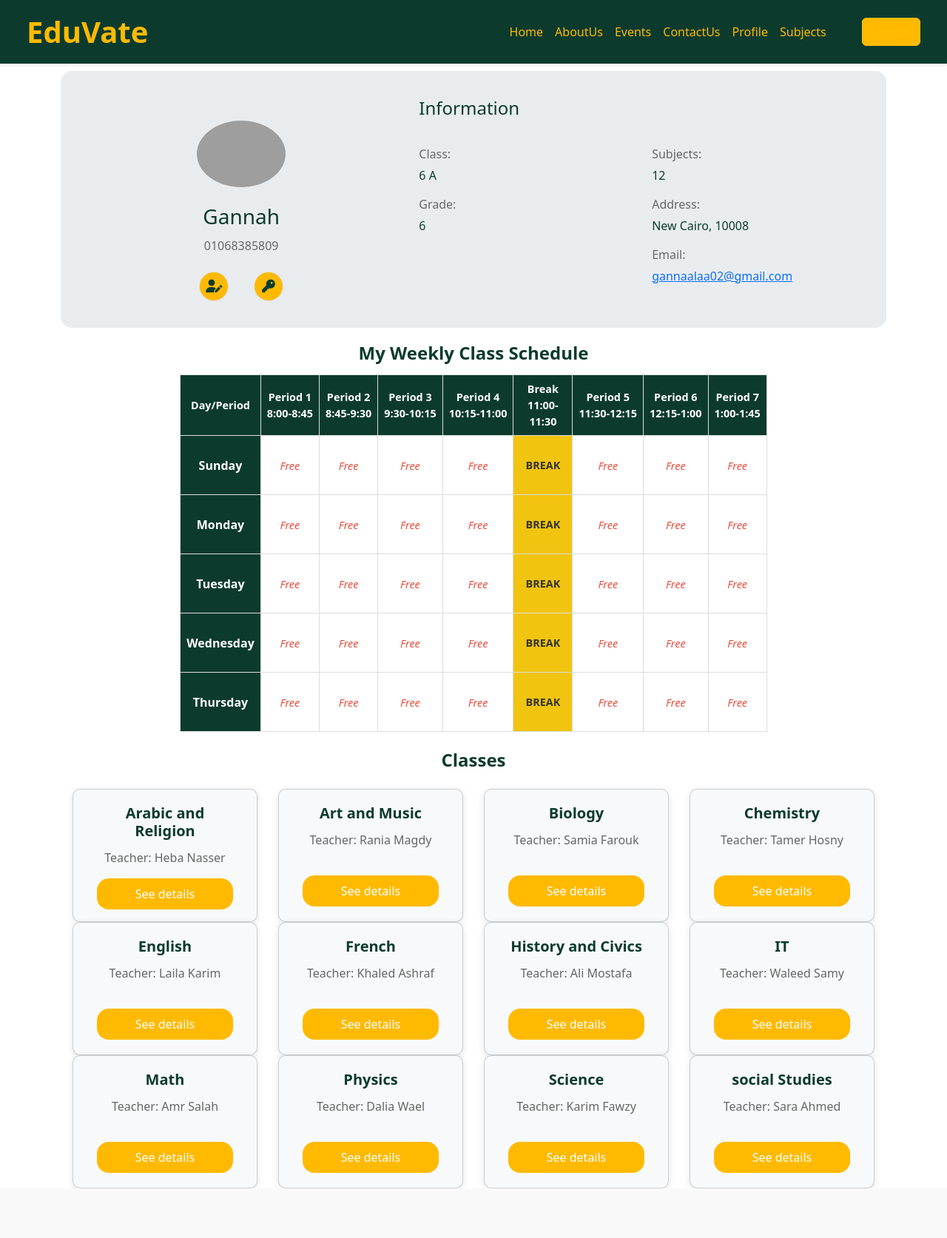
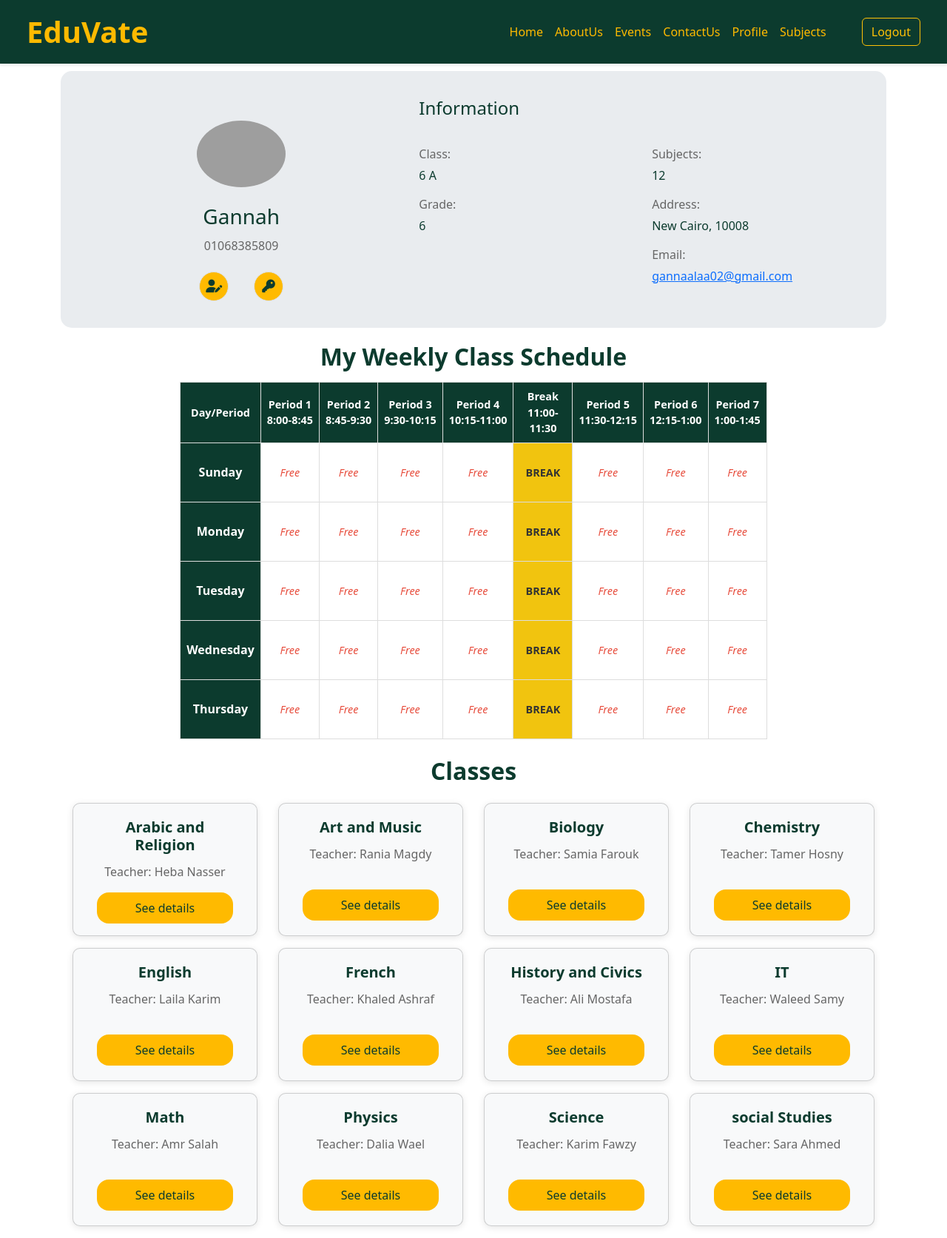
Before and after one commit to Gannah-Alaa/EduVate, a PHP site: page /phpmailer/Profile.php in a window 1280 px wide. Shown: the whole page at 74% size. Before the commit the page ends 1606 px from the top, so only its background shows below. Run offline with PHP 8.4, Linux system fonts and the light colour scheme; a user stored in the database is signed in; data comes from the database, SQL or seed files in the repository; grey boxes are pictures that could not be loaded.

Commit message:
Update profileOmaima.css

```diff
--- a/Student/CSS/profileOmaima.css
+++ b/Student/CSS/profileOmaima.css
@@ -96,13 +96,17 @@
 
 
 
-.btn{
+.rounded-full{
     background-color:#FFBA00;
+    color: #0C3B2E;
 }
 
 
+
+
 .card {
-    transition: transform 0.3s ease, box-shadow 0.3s ease;
+    transition: transform 0.3s ease;
+    box-shadow: 0.3s ease;
 }
 
 .card:hover {
@@ -145,7 +149,7 @@
     color: var(--secondary-color);
     margin: 15px 0;
     font-weight: 600;
-    font-size: 1.5rem;
+    font-size: 2rem;
 }
 
 .timetable {
@@ -234,7 +238,6 @@
 .card {
     width: 250px !important;
     height: 180px !important;
-    margin: 0 !important;
     display: flex;
     flex-direction: column;
     background-color: #fff;
@@ -270,7 +273,7 @@
 
 .card .btn {
     background-color: #FFBA00;
-    color: #fff;
+    color: #0C3B2E;
     padding: 0.5rem 1rem;
     text-decoration: none;
     transition: background-color 0.3s ease;
@@ -278,7 +281,7 @@
 }
 
 .card .btn:hover {
-    background-color: #e5a800;
+    background-color: #f8c63b;
 }
 
 /* Profile Header Styles */
```
